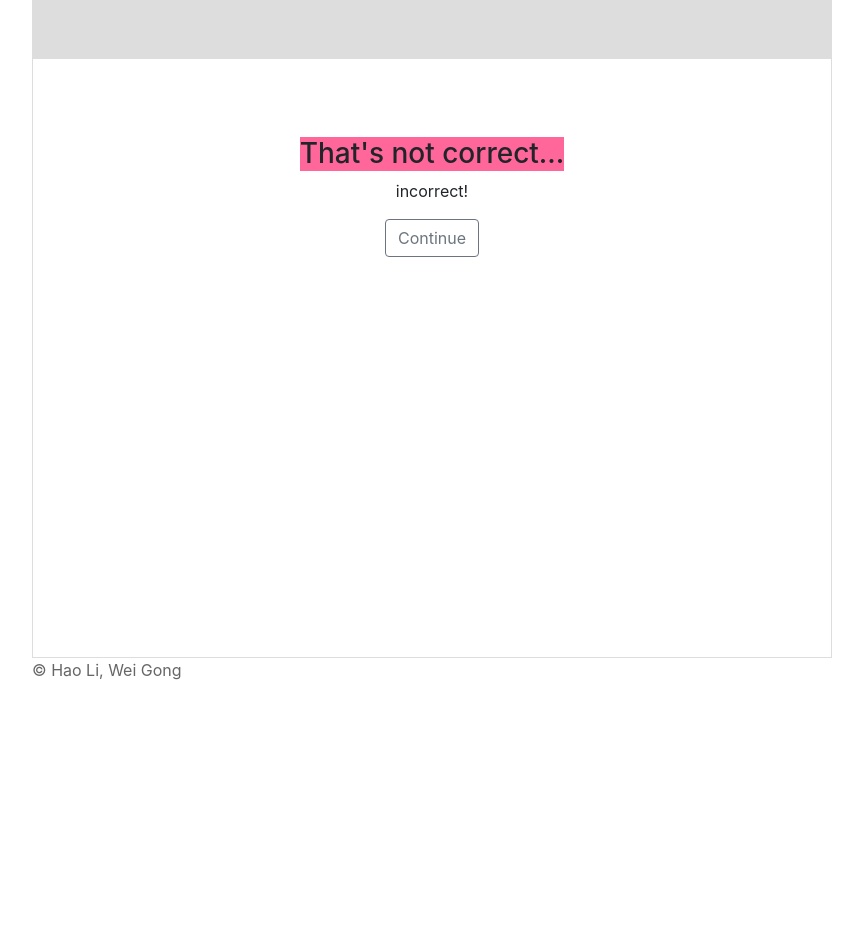
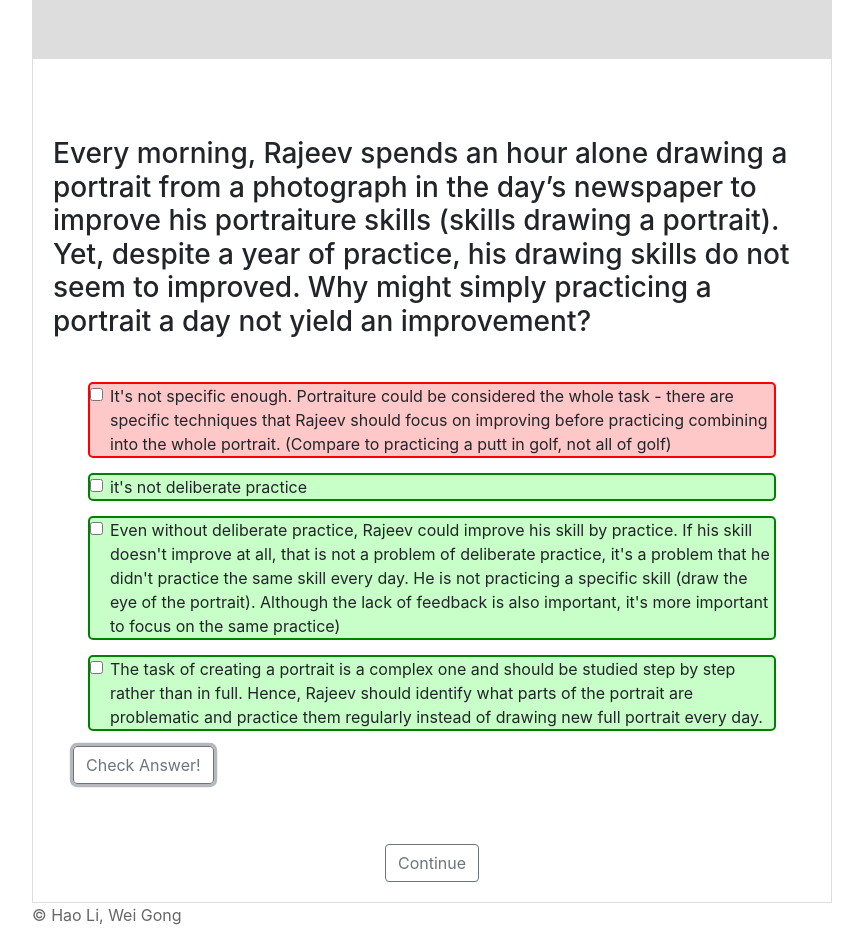
Before and after one commit to tol2019/project3, a plain HTML site: page index.html in a window 1280 px wide. Both pictures are taken after a click on the button "Check Answer!". Shown: the whole page, without its empty margins (208-1071 px from the left). Before the commit the page ends 800 px from the top, so only its background shows below. Drawn offline with nearby package versions, Linux system fonts and the light colour scheme.

Commit message:
Display selected, correct, and incorrect

```diff
--- a/index.html
+++ b/index.html
@@ -19,9 +19,9 @@
   <script src="https://stackpath.bootstrapcdn.com/bootstrap/4.1.3/js/bootstrap.min.js"
     integrity="sha384-ChfqqxuZUCnJSK3+MXmPNIyE6ZbWh2IMqE241rYiqJxyMiZ6OW/JmZQ5stwEULTy"
     crossorigin="anonymous"></script>
-    <!-- PapaParse -->
-    <!-- https://unpkg.com/papaparse@4.6.3/papaparse.min.js -->
-    <script src='lib/papaparse.min.js'></script>
+  <!-- PapaParse -->
+  <!-- https://unpkg.com/papaparse@4.6.3/papaparse.min.js -->
+  <script src='lib/papaparse.min.js'></script>
 
 
 
@@ -40,19 +40,18 @@
   <div id="container" class="centered">
     <h2 id="section"></h2>
     <div id="intro">
-        <h3>Hello!</h3>
+      <h3>Hello!</h3>
     </div>
 
 
-    <div id="feedbackContainer">
-    </div>
+
     <div id="teach"></div>
 
     <div id="questionContainer">
       <h3 id="currQuestion"></h3>
       <div id="buttonContainer"></div>
     </div>
-
+    <div id="feedbackContainer"></div>
   </div>
   <footer>
     <p class="copyright">&copy; Hao Li, Wei Gong</p>
--- a/run-script.js
+++ b/run-script.js
@@ -8,7 +8,7 @@ const parseConfig = {
   header: true
 }
 
-let studentId = ""
+let quizRound = 1
 let scene = 0
 let expertQuizQuestions = {}
 let finalQuizQuestions = {}
@@ -55,8 +55,6 @@ function checkUnderstanding() {
 }
 
 function readFiles() {
-
-
   $.get('project3_data/Answers_data_prj3_updated.csv')
     .done(data => {
       // trying PapaParse
@@ -156,10 +154,10 @@ function generateQuestions() {
 
 
 function makeQuestion(questions) {
+  // $("#questionContainer").empty()
   $("#feedbackContainer").empty().hide()
 
   $("#currQuestion").text(questions[qIndex].text)
-  // makeButtons(questions)
 
   let buttons = questions[qIndex].buttons
   $("#buttonContainer").empty()
@@ -234,28 +232,53 @@ function makeQuestion(questions) {
 
 function giveFeedback(questions, cor, words, whereTo) {
   // console.log("feedback", JSON.stringify(questions))
-  $("#questionContainer").hide()
-  $("#feedbackContainer").show()
+  // $("#questionContainer").hide()
+  $("#feedbackContainer").empty().show()
 
   if (!inQuiz && !inIntro) {
-    if (cor === true) {
-      $("<h3/>", { text: "Correct!" })
-        .css('background-color', '#99ff99')
-        .appendTo("#feedbackContainer")
-    } else {
-      $("<h3/>", { text: "That's not correct..." })
-        .css('background-color', '#ff6699')
-        .appendTo("#feedbackContainer")
+  //   if (cor === true) {
+  //     $("<h3/>", { text: "Correct!" })
+  //       .css('background-color', '#99ff99')
+  //       .appendTo("#feedbackContainer")
+  //   } else {
+  //     $("<h3/>", { text: "That's not correct..." })
+  //       .css('background-color', '#ff6699')
+  //       .appendTo("#feedbackContainer")
 
-      // regenerateQuestion();
-      // currentQuestions.push(currentQuestions[qIndex])
-    }
-    $("<p/>", { text: words }).appendTo("#feedbackContainer")
+  //     //ORIGINAL THOUGHTS
+  //     // if one question is answered incorrectly
+  //     // push them to the end of the array
+  //     // enabling the learner to take the quiz again
+  //     // regenerateQuestion();
+  //     // currentQuestions.push(currentQuestions[qIndex])
+  //   }
+
+
+    /**
+     * CORRECTNESS FEEDBACK
+     * show selected in bold
+     * if correct, display as green
+     * if wrong, display as red
+     */
+    quizQuestions[qIndex].result.answerResult.forEach((option, index) => {
+      if(option.selected){
+        $("#form-check-b"+(index+1)+" .form-check-label").css({"font-weight": "bold"})
+      }
+      if (option.selected === option.key) {
+        $("#form-check-b"+(index+1)).css({"border": "2px solid green", "background-color":"rgba(36, 255, 36, 0.25)"})
+      } else {
+        $("#form-check-b"+(index+1)).css({"border": "2px solid red", "background-color":"rgba(255, 36, 36, 0.25)"})
+      }
+    })
+
+
+    // $("<p/>", { text: words }).appendTo("#feedbackContainer")
 
     $("<button/>", { text: "Continue" })
-      .attr("onClick", "clearFeedback(\"" + questions + "\")")
+      .attr("onClick", "clearFeedback()")
       .addClass("btn btn-outline-secondary")
       .appendTo("#feedbackContainer")
+      // .appendTo("#questionContainer")
 
   } else if (inIntro) {
     clearFeedback()
@@ -266,7 +289,7 @@ function giveFeedback(questions, cor, words, whereTo) {
 }
 
 
-function clearFeedback(questions) {
+function clearFeedback() {
   // console.log("feedback", questions)
   $("#feedbackContainer").empty().hide()
   qIndex += 1
--- a/style.css
+++ b/style.css
@@ -57,3 +57,8 @@ footer {
 #quizAgain, #videoAgain{
   margin: 10px;
 }
+
+.form-check{
+  margin: 15px;
+  border-radius: 5px;
+}
```
